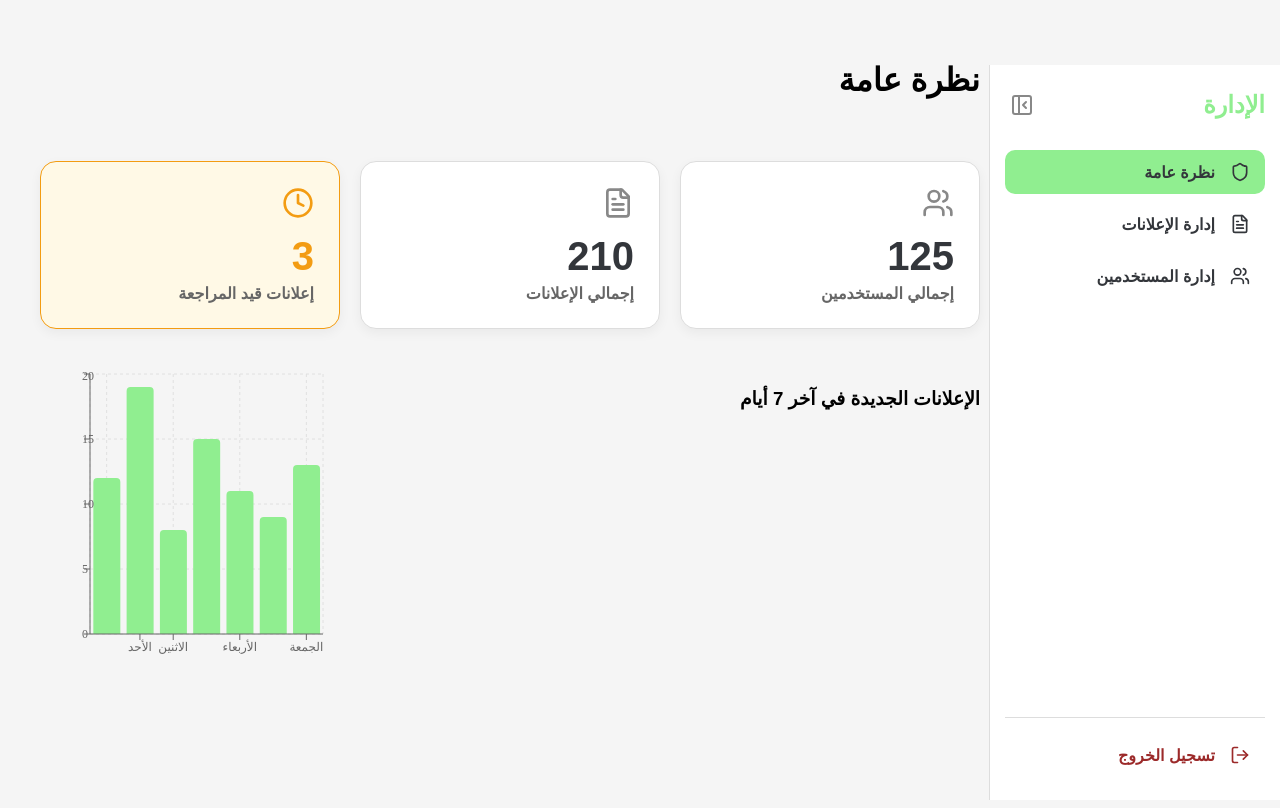
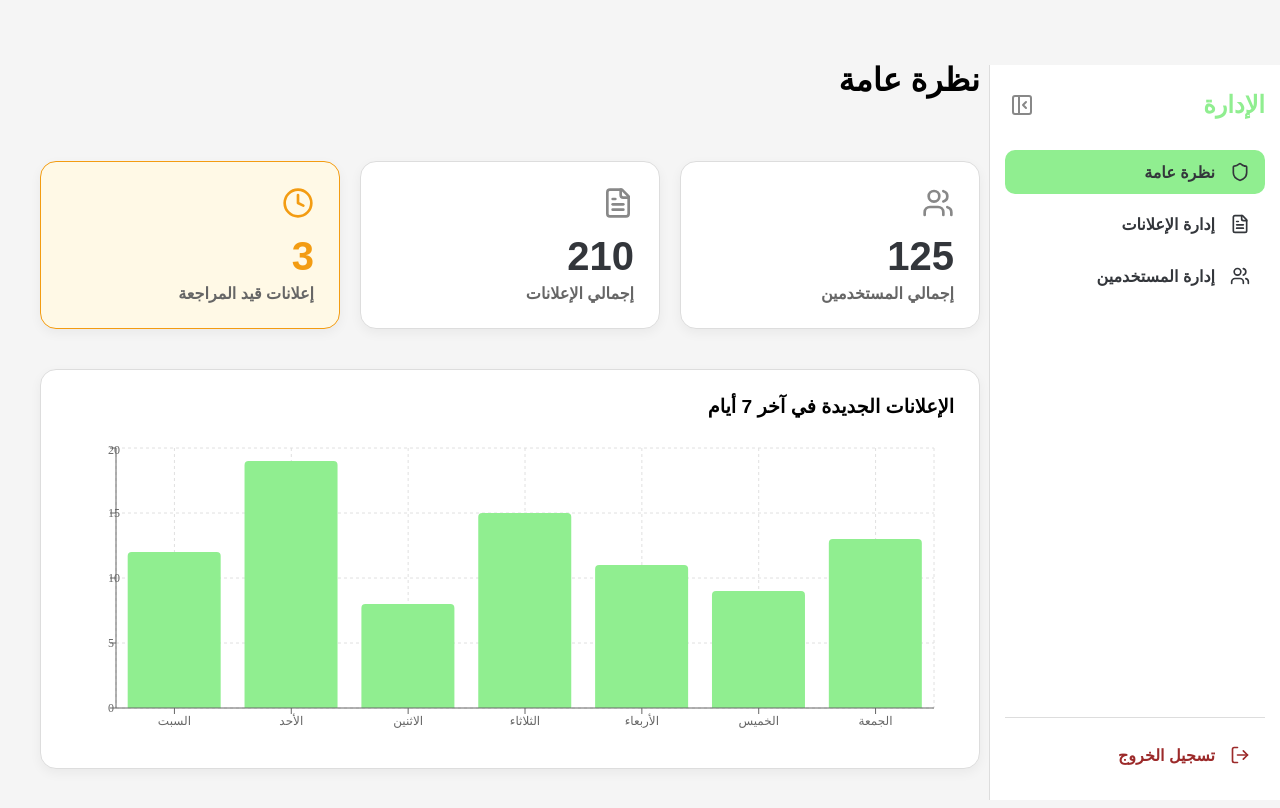
Before and after one commit to mbsarhan/bazar, a React (Create React App) app in the folder admin-panel/: page / in a window 1280 px wide. Shown: the top 808 px of the page. Built offline with nearby package versions, Linux system fonts and the light colour scheme; sample sign-in values are in the browser's storage.

Commit message:
modified the shape of the chart

```diff
--- a/admin-panel/src/components/admin/AdminDashboard.js
+++ b/admin-panel/src/components/admin/AdminDashboard.js
@@ -46,7 +46,7 @@ const AdminDashboard = () => {
             </div>
 
             {/* --- Chart and Recent Activity Section --- */}
-            <div className="dashboard-grid-two-cols">
+            <div className="chart-container">
                 <h3 className="chart-title">الإعلانات الجديدة في آخر 7 أيام</h3>
                 {/* 2. The new Recharts component */}
                 <ResponsiveContainer width="100%" height={300}>
--- a/admin-panel/src/styles/AdminPages.css
+++ b/admin-panel/src/styles/AdminPages.css
@@ -244,3 +244,17 @@ table tbody tr:hover {
     line-height: 1.6;
     color: #555;
 }
+
+.chart-container {
+    background-color: var(--color-bg-card);
+    padding: 25px;
+    border-radius: 16px;
+    border: 1px solid var(--color-border-subtle);
+}
+
+.chart-title {
+    font-family: 'Cairo', sans-serif;
+    font-size: 1.2rem;
+    margin-top: 0;
+    margin-bottom: 25px;
+}
```
